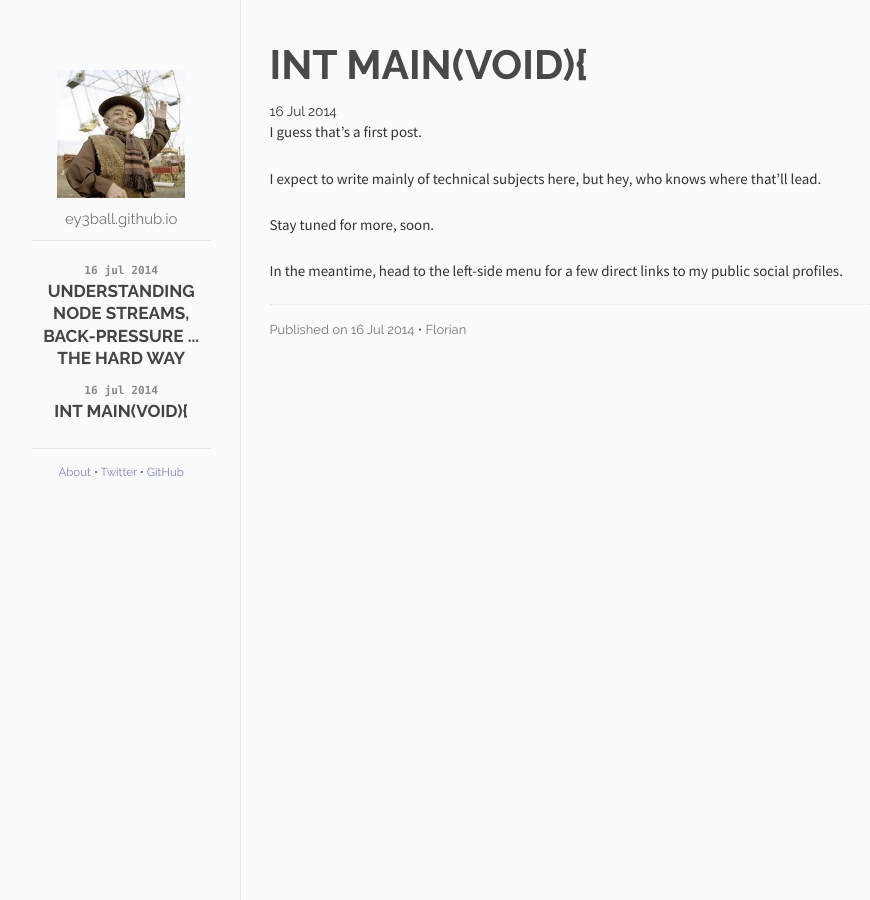
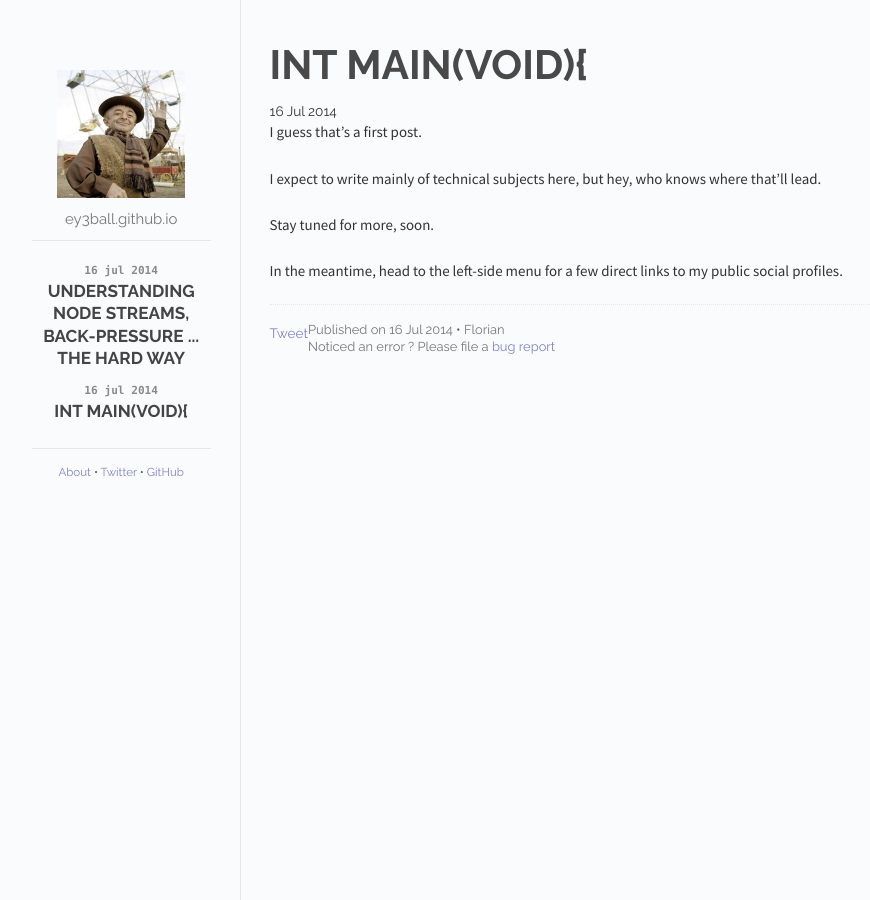
Before and after one commit to ey3ball/ey3ball.github.io, a Jekyll site: the page built from _posts/2014-07-16-hello-there.md, in a window 1280 px wide. Shown: the whole page, without its empty margins (118-988 px from the left). Built offline with Jekyll 4.4.1, drawn with Linux system fonts in a browser that asks for light colours; Markdown is read by kramdown in place of the engine named in the settings; comment, search, counter and statistics services are not loaded.

Commit message:
rework layout a bit to include twitter button

```diff
--- a/_includes/post.html
+++ b/_includes/post.html
@@ -18,9 +18,13 @@
     {{ content }}
   </div>
   <div class="colophon">
+    <div class="social">
+      <a href="https://twitter.com/share" class="twitter-share-button" data-via="ey3ball_s">Tweet</a><script>!function(d,s,id){var js,fjs=d.getElementsByTagName(s)[0],p=/^http:/.test(d.location)?'http':'https';if(!d.getElementById(id)){js=d.createElement(s);js.id=id;js.src=p+'://platform.twitter.com/widgets.js';fjs.parentNode.insertBefore(js,fjs);}}(document, 'script', 'twitter-wjs');</script>
+     </div>
     <p>
       <span id="pub-date">Published on {{ page.date | date_to_string }}</span> <span class="separator">&bull;</span>
-      <span id="social">Florian</span>
+      <span id="social">Florian</span><br />
+      <span>Noticed an error ? Please file a <a href="https://github.com/ey3ball/ey3ball.github.io/issues">bug report</a></span>
     </p>
   </div>
 </div>
--- a/css/main.css
+++ b/css/main.css
@@ -302,3 +302,8 @@
   font-size: 0.95em;
   color: #777;
 }
+
+.social {
+  float:left;
+  margin-top: 1.5em;
+}
```
